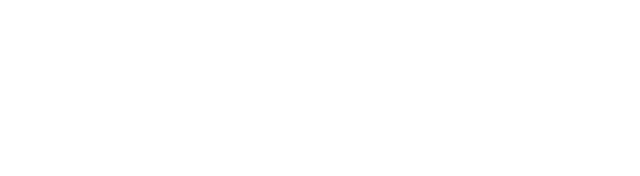
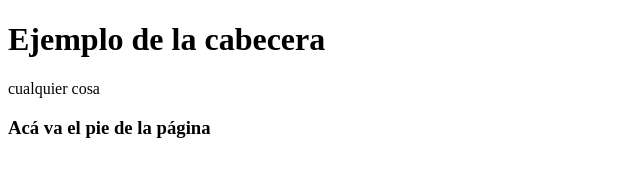
Before and after one commit to K-TAX/EjemploGitRamasVersiones, a plain HTML site: page index.html in a window 1280 px wide. Shown: the whole page, without its empty margins (0-640 px from the left). Drawn offline with Linux system fonts and the light colour scheme.

Commit message:
Division de las secciones del index.html

```diff
--- a/index.html
+++ b/index.html
@@ -7,6 +7,16 @@
     <title>Ejemplo de uso de Git</title>
 </head>
 <body>
-
+    <header>
+        <h1>Ejemplo de la cabecera</h1>
+    </header>
+    <section>
+        cualquier cosa
+    </section>
+    <footer>
+        <h3>
+            Acá va el pie de la página
+        </h3>
+    </footer>
 </body>
 </html>
```
